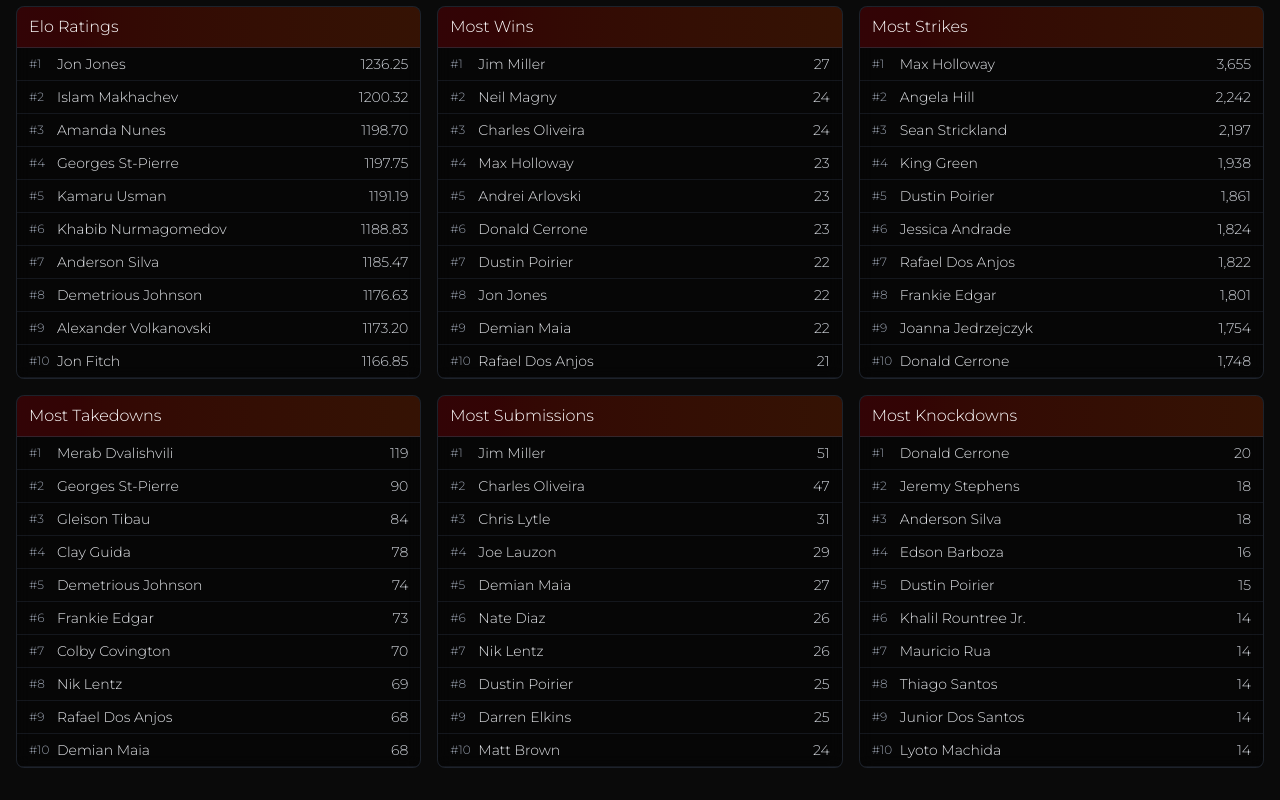
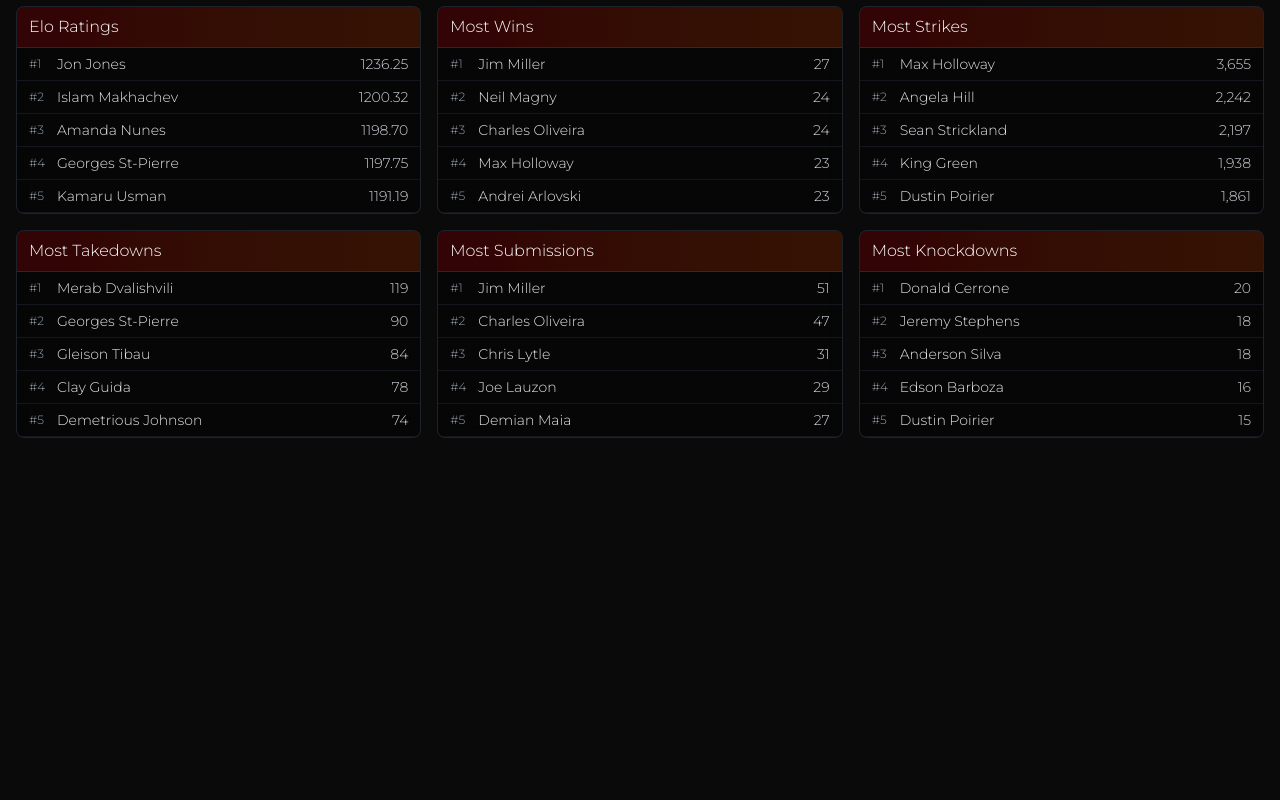
Before and after one commit to Jeremyliu-621/UFC-Elo-Calculator, a Next.js app in the folder frontend/: page / in a window 1280 px wide. Shown: the part 886-1686 px from the top of the page. After the commit the page ends 1356 px from the top, so only its background shows below. Built offline with nearby package versions, Linux system fonts and the light colour scheme.

Commit message:
tables only show top 5

```diff
--- a/frontend/components/Leaderboards.tsx
+++ b/frontend/components/Leaderboards.tsx
@@ -57,7 +57,7 @@ export default function Leaderboards() {
         const elo = await eloRes.json();
         const stats = await statsRes.json();
 
-        setEloData(elo.slice(0, 10)); // Top 10
+        setEloData(elo.slice(0, 5)); // Top 5
         setStatsData(stats);
         setLoading(false);
       } catch (error) {
@@ -78,11 +78,11 @@ export default function Leaderboards() {
   }
 
   // Sort stats for different leaderboards
-  const topWins = [...statsData].sort((a, b) => b.wins - a.wins).slice(0, 10);
-  const topStrikes = [...statsData].sort((a, b) => b.strikes - a.strikes).slice(0, 10);
-  const topTakedowns = [...statsData].sort((a, b) => b.takedowns - a.takedowns).slice(0, 10);
-  const topSubmissions = [...statsData].sort((a, b) => b.submissions - a.submissions).slice(0, 10);
-  const topKnockdowns = [...statsData].sort((a, b) => b.knockdowns - a.knockdowns).slice(0, 10);
+  const topWins = [...statsData].sort((a, b) => b.wins - a.wins).slice(0, 5);
+  const topStrikes = [...statsData].sort((a, b) => b.strikes - a.strikes).slice(0, 5);
+  const topTakedowns = [...statsData].sort((a, b) => b.takedowns - a.takedowns).slice(0, 5);
+  const topSubmissions = [...statsData].sort((a, b) => b.submissions - a.submissions).slice(0, 5);
+  const topKnockdowns = [...statsData].sort((a, b) => b.knockdowns - a.knockdowns).slice(0, 5);
 
   return (
     <div className="relative z-10 px-4 py-8 max-w-7xl mx-auto">
```
